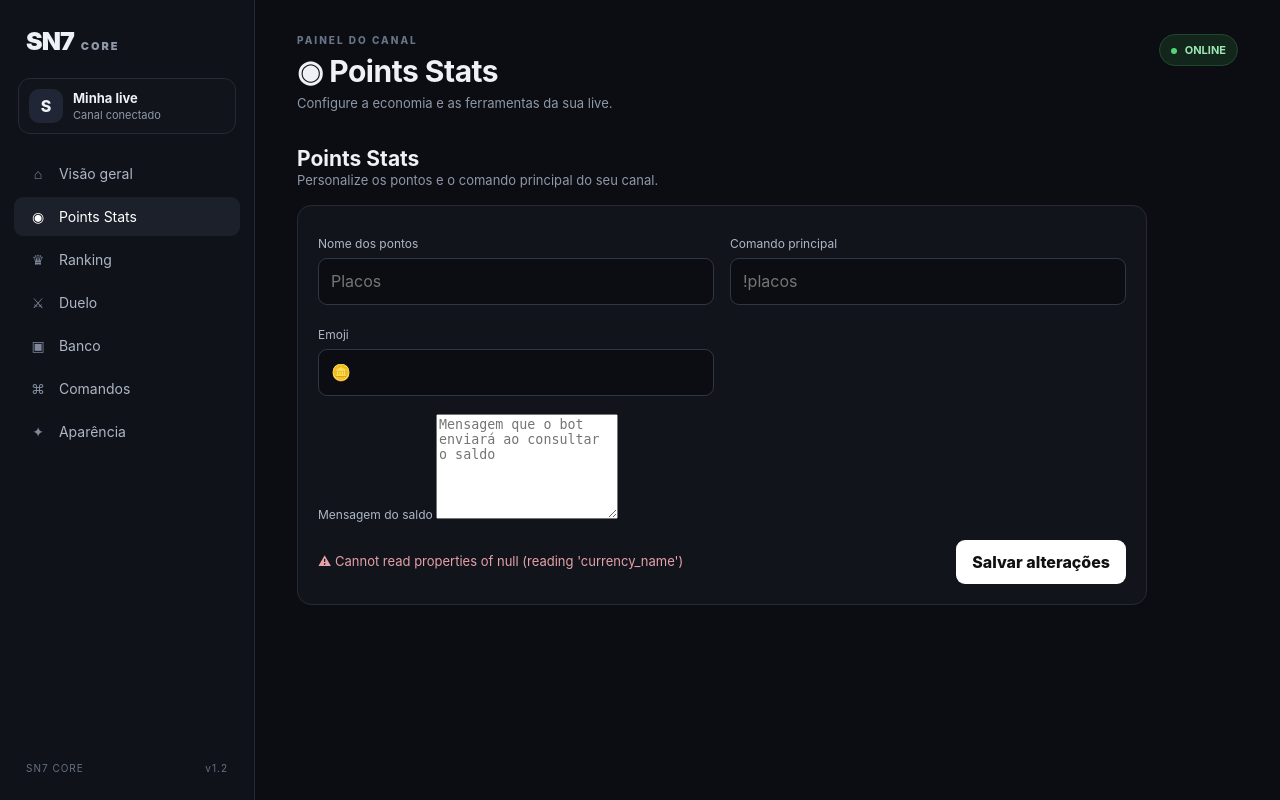
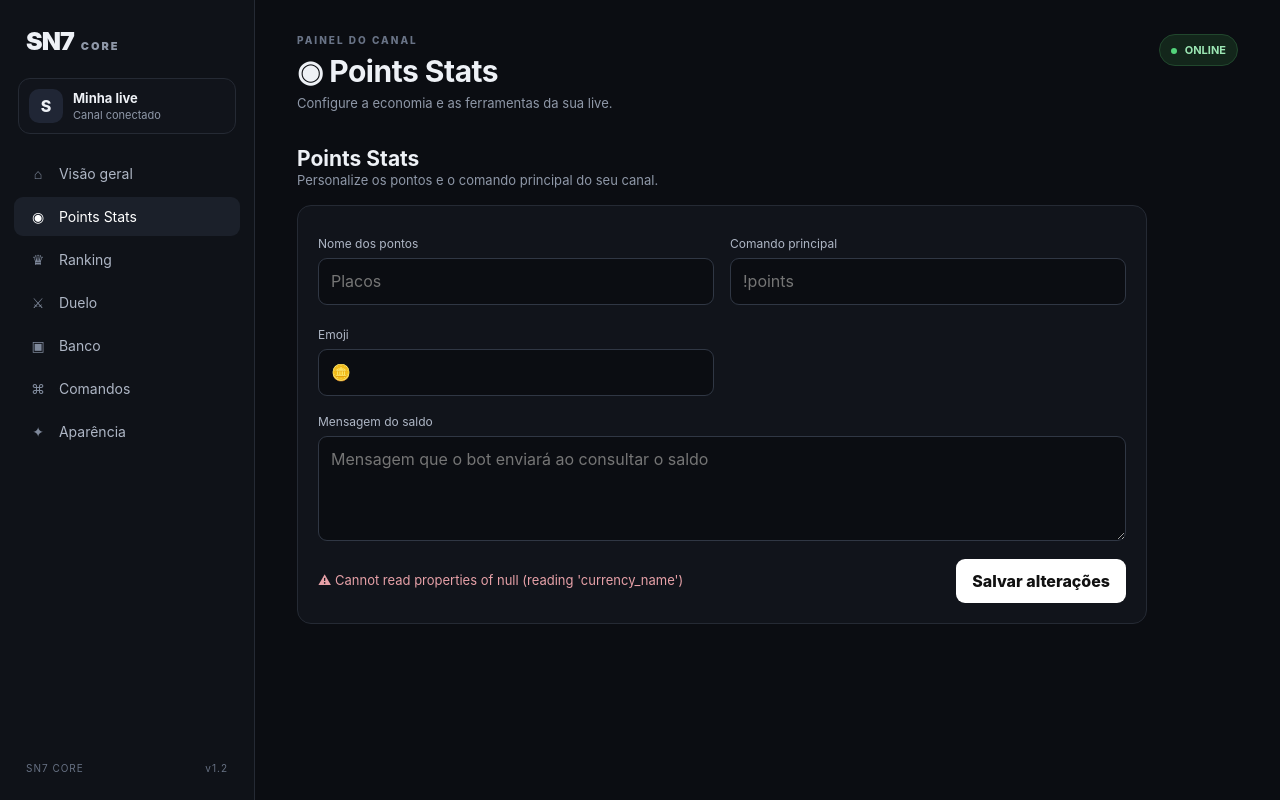
Before and after one commit to Sniper17/SN7-CORE-, a Flask app: page / in a window 1280 px wide, after a click on "Editar →". Run offline with Flask 3, Linux system fonts and the light colour scheme; data that the repository does not hold is empty; some libraries are stand-ins or nearby versions.

Commit message:
SN7 Core v2.5 restaurar points e melhorar painel

```diff
--- a/core/command_system.py
+++ b/core/command_system.py
@@ -3,7 +3,7 @@ from core.database import get_conn
 DEFAULT_POINTS_RESPONSE = "$(user), você tem $(points) $(currency). $(emoji) Sua posição no ranking é #$(rank)."
 
 SYSTEM = {
-    "points": ("!placos", "Consulta seu saldo de pontos.", "public", DEFAULT_POINTS_RESPONSE),
+    "points": ("!points", "Consulta seu saldo de pontos.", "public", DEFAULT_POINTS_RESPONSE),
     "ranking": ("!ranking", "Mostra o ranking do canal.", "public", "$(ranking)"),
     "duel": ("!duelo", "Inicia um duelo contra outro usuário.", "public", "$(duel_result)"),
     "cmds": ("!cmds", "Lista os comandos personalizados da live.", "public", "$(commands)"),
--- a/core/database.py
+++ b/core/database.py
@@ -9,7 +9,7 @@ CREATE TABLE IF NOT EXISTS channels (
     broadcaster_user_id BIGINT UNIQUE NOT NULL,
     username TEXT NOT NULL DEFAULT '',
     currency_name TEXT NOT NULL DEFAULT 'Placos',
-    currency_command TEXT NOT NULL DEFAULT '!placos',
+    currency_command TEXT NOT NULL DEFAULT '!points',
     currency_emoji TEXT NOT NULL DEFAULT '🪙',
     points_response TEXT NOT NULL DEFAULT '$(user), você tem $(points) $(currency). $(emoji) Sua posição no ranking é #$(rank).',
     rank_title TEXT NOT NULL DEFAULT 'Ranking',
@@ -122,6 +122,24 @@ def init_db():
             """)
 
             cur.execute("""
+                UPDATE channels
+                   SET currency_command = '!points',
+                       points_response = %s,
+                       updated_at = NOW()
+                 WHERE currency_command = '!tabaco'
+                   AND (points_response IS NULL OR BTRIM(points_response) = '' OR LOWER(BTRIM(points_response)) = 'ola')
+            """, (DEFAULT_POINTS_RESPONSE,))
+
+            cur.execute("""
+                UPDATE command_configs
+                   SET command = '!points',
+                       response = %s,
+                       updated_at = NOW()
+                 WHERE command_key = 'points'
+                   AND command = '!tabaco'
+            """, (DEFAULT_POINTS_RESPONSE,))
+
+            cur.execute("""
                 ALTER TABLE channels
                 ALTER COLUMN points_response SET NOT NULL
             """)
--- a/routes/settings.py
+++ b/routes/settings.py
@@ -9,7 +9,7 @@ DEFAULT_SETTINGS = {
     "broadcaster_user_id": 1,
     "username": "",
     "currency_name": "Placos",
-    "currency_command": "!placos",
+    "currency_command": "!points",
     "currency_emoji": "🪙",
     "points_response": "$(user), você tem $(points) $(currency). $(emoji) Sua posição no ranking é #$(rank).",
     "rank_title": "Ranking",
--- a/static/css/style.css
+++ b/static/css/style.css
@@ -2,7 +2,7 @@
 :root{--bg:#0b0d12;--panel:#11141b;--panel2:#151923;--border:#252a34;--text:#eef1f6;--muted:#8f98a8;--accent:#7c5cff}
 html{background:var(--bg);-webkit-text-size-adjust:100%}
 body{margin:0;background:var(--bg);color:var(--text);font-family:Inter,Arial,sans-serif;min-width:0}
-button,input{font:inherit}
+button,input,textarea{font:inherit}
 button{touch-action:manipulation}
 .layout{display:flex;min-height:100vh}
 .sidebar{width:255px;flex:0 0 255px;background:#0f1218;border-right:1px solid var(--border);padding:22px 14px;display:flex;flex-direction:column}
@@ -33,8 +33,9 @@ h1{margin:0 0 5px;font-size:30px;letter-spacing:-.5px}h2{margin:0;font-size:21px
 .command-count{display:flex;align-items:end;gap:10px;margin-top:25px}.command-count strong{font-size:32px}.command-count span{color:var(--muted);font-size:12px;margin-bottom:5px}
 .form-panel{max-width:850px}.form-grid{display:grid;grid-template-columns:repeat(2,1fr);gap:4px 16px}
 label{display:block;color:#aeb6c5;font-size:12px;margin:10px 0 8px}
-input{display:block;width:100%;margin-top:7px;background:#0b0d12;color:#fff;border:1px solid #303744;border-radius:9px;padding:12px;font-size:16px;line-height:1.3;outline:none;appearance:none;-webkit-appearance:none}
-input:focus{border-color:#58647a;box-shadow:0 0 0 2px rgba(124,92,255,.12)}
+input,textarea{display:block;width:100%;margin-top:7px;background:#0b0d12;color:#fff;border:1px solid #303744;border-radius:9px;padding:12px;font-size:16px;line-height:1.3;outline:none;appearance:none;-webkit-appearance:none}
+textarea{min-height:110px;resize:vertical}
+input:focus,textarea:focus{border-color:#58647a;box-shadow:0 0 0 2px rgba(124,92,255,.12)}
 .btn{display:inline-block;background:#fff;color:#111;border:0;border-radius:9px;padding:11px 16px;font-weight:800;cursor:pointer;min-height:44px}.btn:hover{opacity:.9}
 .save-row{display:flex;justify-content:flex-end;align-items:center;gap:12px;margin-top:18px}.save-row p{margin-right:auto}.save-row .success{color:#8fe0a7}.save-row .error{color:#e7a1a8}
 .info-box{margin-top:14px;padding:12px 14px;border:1px solid var(--border);background:#0d1016;border-radius:10px;color:var(--muted);font-size:12px}
--- a/static/js/app.js
+++ b/static/js/app.js
@@ -87,11 +87,14 @@ function injectCommandStyles() {
     .sn7-toggle{display:flex!important;align-items:center;gap:8px}
     .sn7-toggle input{width:20px!important;height:20px;margin:0!important;accent-color:#ef4444;cursor:pointer}
     .sn7-system-action{border:1px solid #ef4444!important;color:#ff8f8f!important;background:rgba(239,68,68,.08)!important}
-    .sn7-system-action.off{border-color:var(--border)!important;color:var(--muted)!important;background:transparent!important}
+    .sn7-system-action.off{border-color:#ef4444!important;color:#ff8f8f!important;background:rgba(239,68,68,.08)!important}
     .sn7-alias-row{display:flex;gap:8px;margin-top:7px}
     .sn7-alias-row input{margin:0}
     .sn7-danger{border:1px solid #63383b;background:transparent;color:#ff9c9c;border-radius:8px;padding:8px 11px;cursor:pointer}
     .sn7-actions{display:flex;justify-content:space-between;gap:10px;margin-top:20px}
+    .sn7-system-action:disabled{opacity:.72;cursor:wait}
+    .sn7-spinner{display:inline-block;width:13px;height:13px;border:2px solid currentColor;border-right-color:transparent;border-radius:50%;vertical-align:-2px;margin-right:7px;animation:sn7spin .65s linear infinite}
+    @keyframes sn7spin{to{transform:rotate(360deg)}}
     .sn7-actions>div{display:flex;gap:8px}
     .sn7-variant-list{display:flex;flex-direction:column;gap:7px;margin-top:8px}
     .sn7-variant-item{display:flex;align-items:center;gap:8px}
@@ -99,7 +102,7 @@ function injectCommandStyles() {
     .sn7-variant-remove{border:1px solid #63383b;background:transparent;color:#ff9c9c;border-radius:8px;padding:7px 9px;cursor:pointer}
     .sn7-remove-all{margin-top:8px}
     .sn7-help{font-size:11px;color:var(--muted);margin-top:6px}
-    .sn7-points-response{min-height:105px!important}
+    .sn7-points-response{min-height:105px!important;background:#0b0d12!important;color:#fff!important;border:1px solid #303744!important}
     @media(max-width:700px){
       .sn7-command-category{padding:16px}
       .sn7-command-row{align-items:flex-start}
@@ -290,7 +293,7 @@ function showCommand(command, isNew = false) {
       </label>
       <div class="sn7-actions">
         <button class="${command.is_system ? "sn7-system-action" : "sn7-danger"} ${command.is_system && !command.enabled ? "off" : ""}" type="button"
-          onclick="deleteCommandV2('${encodeURIComponent(command.command_key)}',${command.is_system})">
+          onclick="deleteCommandV2('${encodeURIComponent(command.command_key)}',${command.is_system},this)">
           ${command.is_system ? (command.enabled ? "Desativar comando" : "Ativar comando") : "Excluir"}
         </button>
         <div>
@@ -363,12 +366,36 @@ async function removeAlias(encodedKey, encodedAlias) {
   }
 }
 
-async function deleteCommandV2(encodedKey, isSystem) {
+async function deleteCommandV2(encodedKey, isSystem, button) {
+  button = button || document.querySelector(".sn7-system-action");
+  const originalText = button ? button.textContent.trim() : "";
+
+  if (button) {
+    button.disabled = true;
+    button.innerHTML = `<span class="sn7-spinner"></span>${isSystem ? "Atualizando..." : "Excluindo..."}`;
+  }
+
   try {
-    await apiJson(`/api/commands/${BROADCASTER_ID}/${encodedKey}`, { method: "DELETE" });
+    const data = await apiJson(`/api/commands/${BROADCASTER_ID}/${encodedKey}`, { method: "DELETE" });
+    commandCache = Array.isArray(data.commands) ? data.commands : commandCache;
+    renderCommands();
+
+    if (isSystem) {
+      const updated = commandCache.find((item) => item.command_key === decodeURIComponent(encodedKey));
+      if (button && updated) {
+        button.disabled = false;
+        button.classList.toggle("off", !updated.enabled);
+        button.innerHTML = updated.enabled ? "Desativar comando" : "Ativar comando";
+      }
+      return;
+    }
+
     document.querySelector(".sn7-modal")?.remove();
-    await loadCommands();
   } catch (error) {
+    if (button) {
+      button.disabled = false;
+      button.textContent = originalText || (isSystem ? "Desativar comando" : "Excluir");
+    }
     alert(error.message);
   }
 }
--- a/templates/dashboard.html
+++ b/templates/dashboard.html
@@ -41,7 +41,7 @@
       <div class="section-head"><div><h2>Resumo</h2><p>Configurações atuais deste canal.</p></div></div>
       <div class="grid stats-grid">
         <div class="stat"><span class="stat-icon">◉</span><div><small>Moeda do canal</small><strong id="statCurrency">Placos</strong></div></div>
-        <div class="stat"><span class="stat-icon">!</span><div><small>Comando da moeda</small><strong id="statCommand">!placos</strong></div></div>
+        <div class="stat"><span class="stat-icon">!</span><div><small>Comando da moeda</small><strong id="statCommand">!points</strong></div></div>
         <div class="stat"><span class="stat-icon">☺</span><div><small>Emoji</small><strong id="statEmoji">🪙</strong></div></div>
         <div class="stat"><span class="stat-icon">V/D</span><div><small>Sistema de V/D</small><strong>Desativado</strong></div></div>
       </div>
@@ -49,7 +49,7 @@
       <div class="overview-grid">
         <div class="panel">
           <div class="panel-title"><div><h3>Points Stats</h3><p>Nome, comando e símbolo usados no chat.</p></div><button type="button" class="link-btn" onclick="openTab('economy')">Editar →</button></div>
-          <div class="preview-line"><span id="previewEmoji">🪙</span><strong id="previewCurrency">Placos</strong><code id="previewCommand">!placos</code></div>
+          <div class="preview-line"><span id="previewEmoji">🪙</span><strong id="previewCurrency">Placos</strong><code id="previewCommand">!points</code></div>
         </div>
         <div class="panel">
           <div class="panel-title"><div><h3>Comandos</h3><p>Respostas personalizadas da live.</p></div><button type="button" class="link-btn" onclick="openTab('commands')">Gerenciar →</button></div>
@@ -63,7 +63,7 @@
       <div class="panel form-panel">
         <div class="form-grid">
           <label>Nome dos pontos<input id="currency_name" placeholder="Placos" autocomplete="off"></label>
-          <label>Comando principal<input id="currency_command" placeholder="!placos" autocomplete="off" autocapitalize="none" spellcheck="false"></label>
+          <label>Comando principal<input id="currency_command" placeholder="!points" autocomplete="off" autocapitalize="none" spellcheck="false"></label>
           <label>Emoji<input id="currency_emoji" placeholder="🪙" autocomplete="off"></label>
         </div>
         <label>Mensagem do saldo
```
